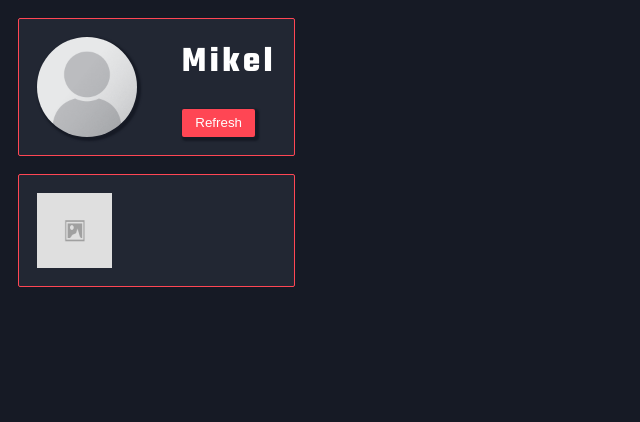
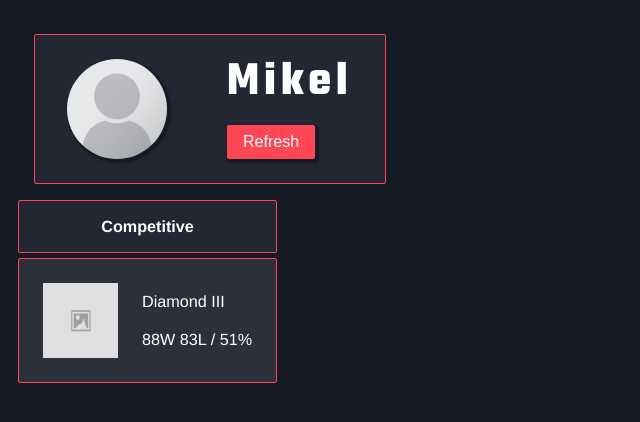
Before and after one commit to bobaec/valostats, a React (Create React App) app: page /player in a window 1280 px wide. Shown: the top 422 px of the page, without its empty margins (0-640 px from the left). Built offline with nearby package versions, Linux system fonts and the light colour scheme.

Commit message:
create rank component

```diff
--- a/src/App.css
+++ b/src/App.css
@@ -7,5 +7,6 @@ body {
     font-size: 18px;
     margin: 0;
     padding: 0;
+    font-family: Helvetica Neue, Roboto, Arial, Sans-Serif;
     min-height: 100vh;
 }
--- a/src/colors.scss
+++ b/src/colors.scss
@@ -2,4 +2,5 @@ $valorant-black: #161a25;
 $valorant-black-alt: #0f1923;
 $valorant-red: #ff4654;
 
-$inner-box-black: #222733;
+$outer-box-black: #222733;
+$inner-box-black: #2c303b;
--- a/src/components/playerComponents/Player.jsx
+++ b/src/components/playerComponents/Player.jsx
@@ -1,15 +1,14 @@
 import React from 'react';
 import './Player.scss';
 import PlayerHeader from './PlayerHeader';
+import Rank from './Rank';
 
 export default function Player() {
     return (
         <div className='player-wrapper'>
             <div className='player-content'>
                 <PlayerHeader />
-                <div className='default-container'>
-                    <img id='rank-icon' src='rankPlaceholder.jpg' alt='' />
-                </div>
+                <Rank />
             </div>
         </div>
     );
--- a/src/components/playerComponents/Player.scss
+++ b/src/components/playerComponents/Player.scss
@@ -8,6 +8,17 @@
     display: flex;
 
     .player-content {
+        padding: 1em;
+        width: 100%;
+
+        #player-header {
+            background-color: $outer-box-black;
+            font-size: 1.5rem;
+            padding: 1.5rem 2rem;
+            margin: 1rem;
+            width: min-content;
+        }
+
         .default-container {
             display: flex;
             background-color: $inner-box-black;
@@ -15,8 +26,6 @@
             border-radius: 2px;
             border-style: solid;
             border-width: 1px;
-            padding: 1em;
-            margin: 1em; //remove when implemented, only for dev
 
             .player-icon {
                 width: 100px;
@@ -36,6 +45,7 @@
                     font-family: 'Teko', sans-serif;
                     font-size: 2em;
                     letter-spacing: 0.1em;
+                    line-height: 100%;
                     // text-shadow: 2px 2px $valorant-red;
                 }
 
@@ -47,6 +57,7 @@
                     border-radius: 2px;
                     box-shadow: 2px 2px 2px 2px $valorant-black;
                     outline: none;
+                    font-size: 1rem;
 
                     &:hover {
                         cursor: pointer;
@@ -55,9 +66,38 @@
             }
         }
 
-        #rank-icon {
-            width: 75px;
-            height: 75px;
+        #rank-container {
+            width: max-content;
+            font-size: 0.9em;
+
+            #rank-icon {
+                width: 75px;
+                height: 75px;
+                margin-right: 1.5rem;
+            }
+
+            #rank-header {
+                font-weight: 600;
+            }
+
+            #rank-info-container {
+                display: flex;
+                flex-direction: column;
+                justify-content: space-around;
+                // align-items: center;
+            }
+        }
+
+        .header-container {
+            background-color: $outer-box-black;
+            display: flex;
+            justify-content: center;
+            padding: 1rem;
+            margin-bottom: 0.3rem;
+        }
+
+        .content-container {
+            padding: 1.5rem;
         }
     }
 }
--- a/src/components/playerComponents/PlayerHeader.jsx
+++ b/src/components/playerComponents/PlayerHeader.jsx
@@ -2,11 +2,11 @@ import React from 'react';
 
 export default function PlayerHeader() {
     return (
-        <div className="default-container">
-            <img className="player-icon" src='portraitPlaceholder.png' alt="" />
-            <div className="player-info-container">
-                <span className="player-name">Mikel</span>
-                <button className="refresh-button">Refresh</button>
+        <div id='player-header' className='default-container'>
+            <img className='player-icon' src='portraitPlaceholder.png' alt='' />
+            <div className='player-info-container'>
+                <span className='player-name'>Mikel</span>
+                <button className='refresh-button'>Refresh</button>
             </div>
         </div>
     );
--- /dev/null
+++ b/src/components/playerComponents/Rank.jsx
@@ -0,0 +1,18 @@
+import React from 'react';
+
+export default function Rank() {
+    return (
+        <div id='rank-container'>
+            <div id='rank-header' className='default-container header-container'>
+                Competitive
+            </div>
+            <div className='default-container content-container'>
+                <img id='rank-icon' src='rankPlaceholder.jpg' alt='' />
+                <div id='rank-info-container'>
+                    <span>Diamond III</span>
+                    <span>88W 83L / 51%</span>
+                </div>
+            </div>
+        </div>
+    );
+}
```
